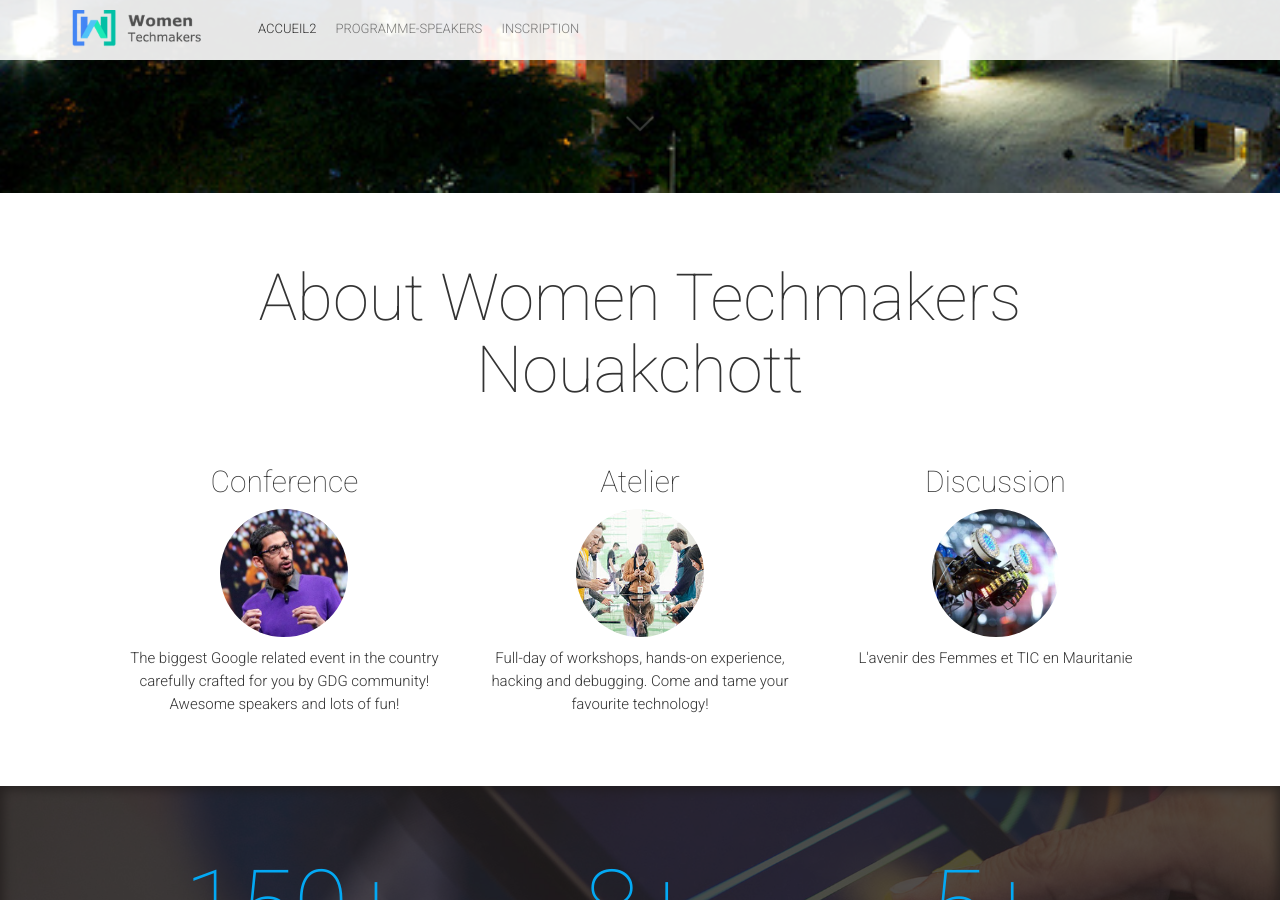
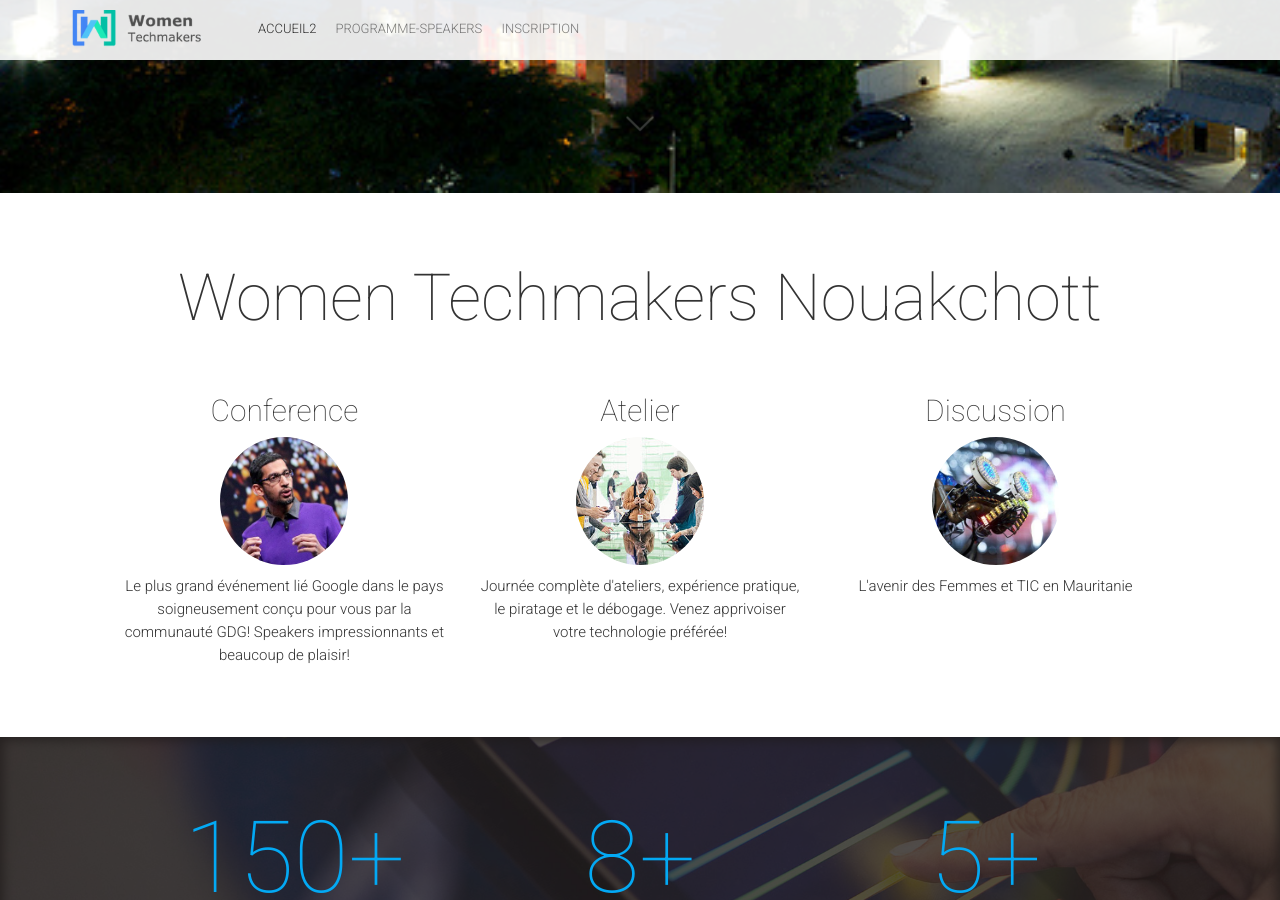
Before and after one commit to gdg-nouakchott/womentechmakers, a Jekyll site: the page built from index.html, in a window 1280 px wide and 900 px high, scrolled down 707 px. Built offline with Jekyll 4.4.1, drawn with Linux system fonts in a browser that asks for light colours; nearby versions of some CDN libraries; comment, search, counter and statistics services are not loaded; some of the changed text lies outside the part shown.

Commit message:
Update _config.yml

```diff
--- a/_config.yml
+++ b/_config.yml
@@ -17,7 +17,7 @@ description: "GDG DevFest is a set of events all around the world"
 email: "devfest@gdg.org.ua"
 description: "GDG DevFest is a set of events all around the world"
 baseurl: "/womentechmakers"
-url: "/gdg-nouakchott.github.io"
+url: "/gdg-nouakchott"
 permalink: "/blog/:title"
 googleAnalyticsTrackingId: ""
 googleAnalyticsSiteUrl: ""
@@ -58,7 +58,7 @@ rightNavigationButtons:
 # Hero Block
 heroImage: "nktt-nuit.jpg"
 heroTitle: "Women Techmakers Nouakchott"
-eventDate: "24 Mars , 2014"
+eventDate: "22 Mars , 2014"
 typeoutTextValues: '"", "Season", "Ukraine", "Germany", "USA"'
 typeoutFallback: "Season"
 heroButtons:
@@ -66,21 +66,21 @@ heroButtons:
  - {permalink: "/#tickets", text: "Reserver un biellet"}
 
 # About Block
-aboutTitle: "About Women Techmakers Nouakchott"
+aboutTitle: "Women Techmakers Nouakchott"
 aboutBlock:
- - {title: "Conference", image: "conference.jpg", text: "The biggest Google related event in the country carefully crafted for you by GDG community! Awesome speakers and lots of fun!" }
- - {title: "Atelier", image: "workshop.jpg", text: "Full-day of workshops, hands-on experience, hacking and debugging. Come and tame your favourite technology!" }
+ - {title: "Conference", image: "conference.jpg", text: "Le plus grand événement lié Google dans le pays soigneusement conçu pour vous par la communauté GDG! Speakers impressionnants et beaucoup de plaisir!" }
+ - {title: "Atelier", image: "workshop.jpg", text: "Journée complète d'ateliers, expérience pratique, le piratage et le débogage. Venez apprivoiser votre technologie préférée!" }
  - {title: "Discussion", image: "hackathon.jpg", text: "L'avenir des Femmes et TIC en Mauritanie" }
 
 # Statistic Block
 statisticBlockImage: "statistic.jpg"
 statisticBlock:
- - {count: "150", specialCharacter: "+", info: "attendees", detail: "from everywhere"}
- - {count: "8", specialCharacter: "+", info: "hours", detail: "of pure Google technologies"}
- - {count: "5", specialCharacter: "+", info: "speakers", detail: "from country and beyond"}
+ - {count: "150", specialCharacter: "+", info: "attendees", detail: "Developpeurs,Desiners,Etudiants,Femmes et hommes"}
+ - {count: "8", specialCharacter: "+", info: "hours", detail: "pure Google technologies"}
+ - {count: "5", specialCharacter: "+", info: "speakers", detail: "Experts"}
 
 # Latest News Block
-latestNewsTitle: "Latest news"
+latestNewsTitle: ""
 
 # Rockstar Speakers Block
 rockstarSpeakersImage: "rockstar-speakers.jpg"
```
